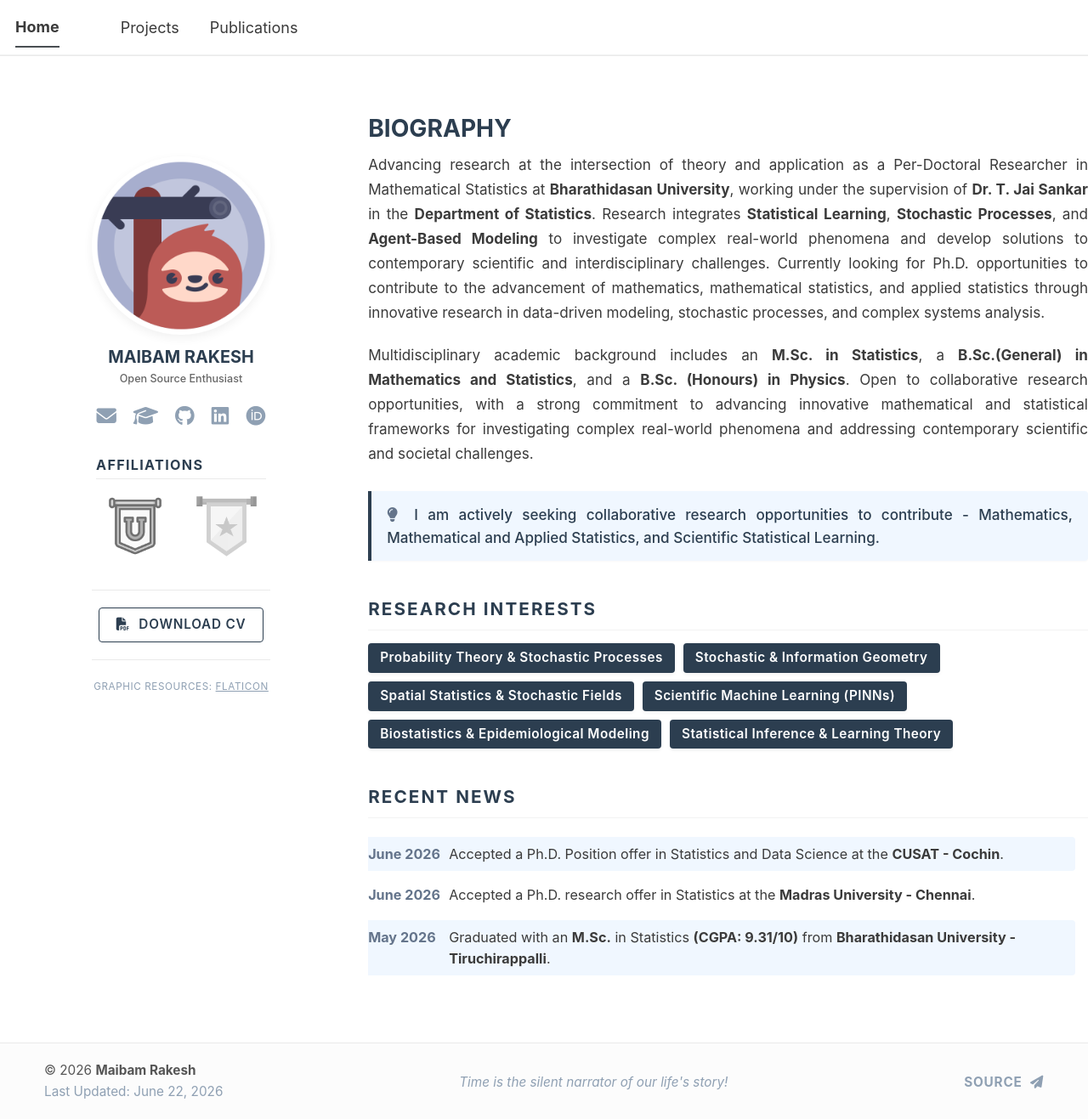
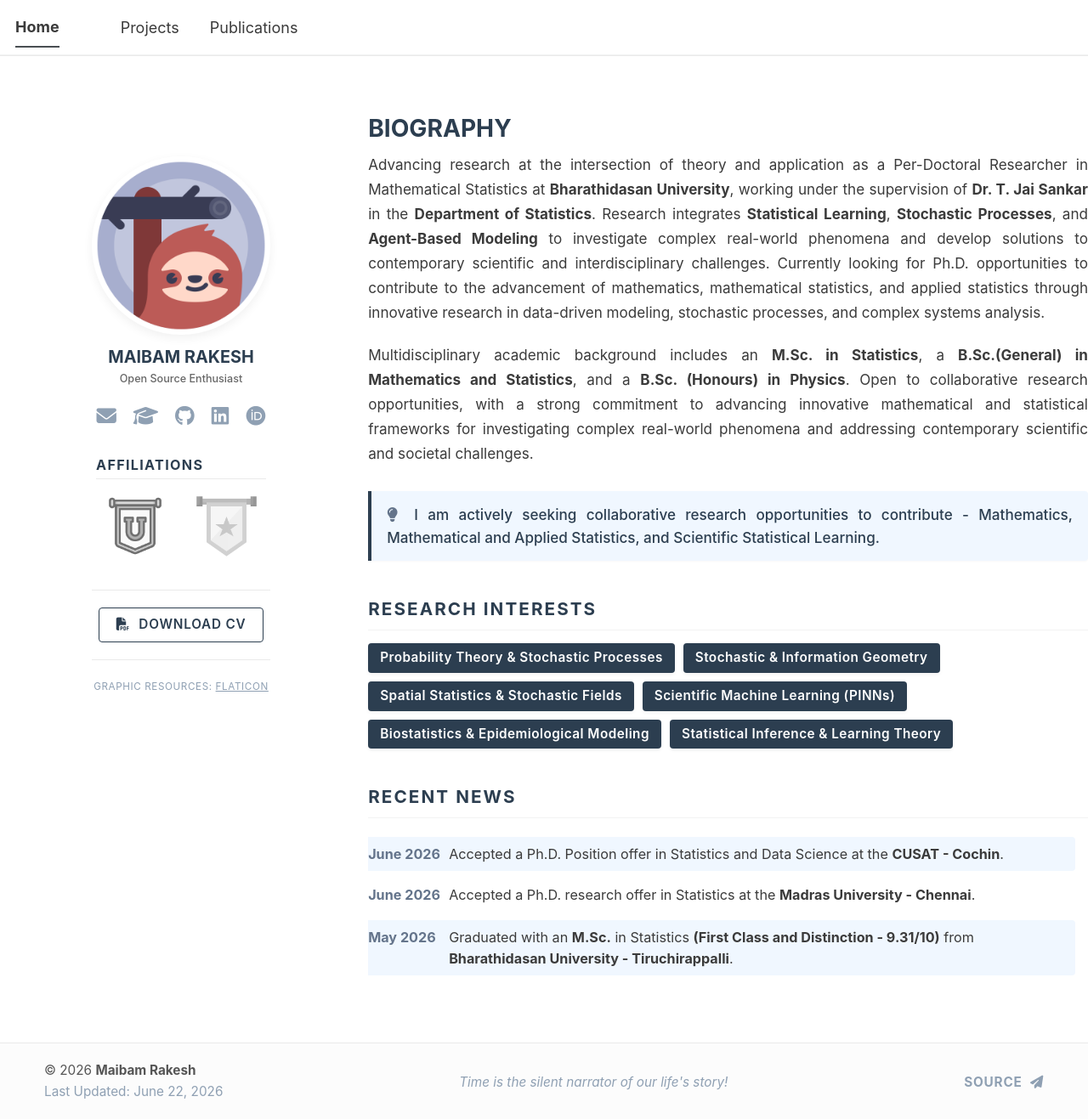
Before and after one commit to maibamrakeshsingh/maibamrakeshsingh.github.io, a Jekyll site: the page built from _pages/about.md, in a window 1280 px wide and 1317 px high. Shown: the whole window at 85% size. Built offline with Jekyll 4.4.1, drawn with Linux system fonts in a browser that asks for light colours; a script bundle is joined from its source files by our own code; library files that are not in the unit come from our copies.

Commit message:
Update graduation details in about.md

```diff
--- a/_pages/about.md
+++ b/_pages/about.md
@@ -222,7 +222,7 @@
 
   <div class="timeline-item milestone">
     <div class="timeline-date">May 2026</div>
-    <div class="timeline-content">Graduated with an <strong>M.Sc.</strong> in Statistics <strong>(CGPA: 9.31/10)</strong> from <strong>Bharathidasan University - Tiruchirappalli</strong>.</div>
+    <div class="timeline-content">Graduated with an <strong>M.Sc.</strong> in Statistics <strong>(First Class and Distinction - 9.31/10)</strong> from <strong>Bharathidasan University - Tiruchirappalli</strong>.</div>
   </div>
 
 </div>
```
